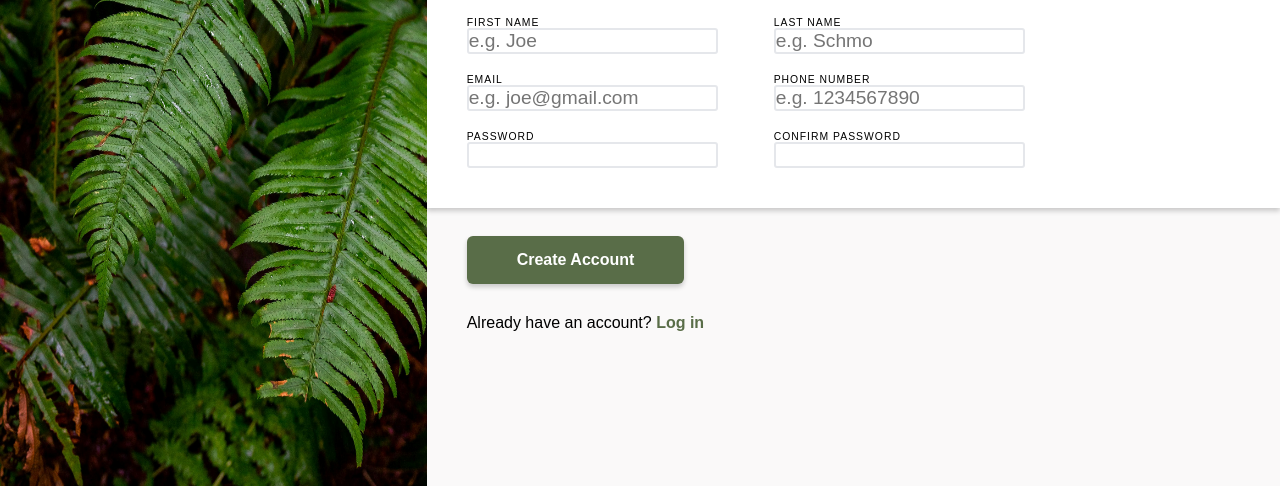
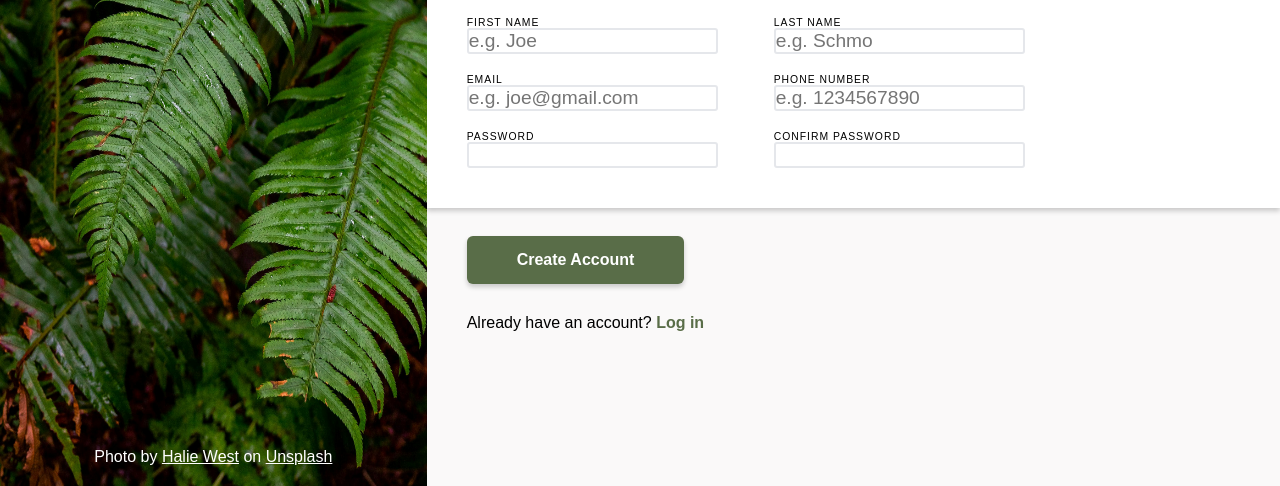
Before and after one commit to emmanueloyelade391/odin-sign-up-form, a plain HTML site: page index.html in a window 1280 px wide. Shown: the part 314-800 px from the top of the page. Drawn offline with Linux system fonts and the light colour scheme; files whose address does not match are found by name.

Commit message:
Add credits for the image of leaves
The credits guide the user to Halie West's page on
the Unsplash website, who is the owner of the
image of leaves that I used in my project.

```diff
--- a/index.html
+++ b/index.html
@@ -22,6 +22,10 @@
             alt="The face of the Norse god Odin"
           />
           <span class="logo-name">Odin</span>
+        </div>
+
+        <div class="credits">
+          <p>Photo by <span>Halie West</span> on <span>Unsplash</span></p>
         </div>
       </div>
 
--- a/style.css
+++ b/style.css
@@ -52,6 +52,20 @@
 
 .logo-name {
   font-size: 5rem;
+}
+
+.credits {
+  font-family: arial;
+  text-align: center;
+  width: 100%;
+  position: absolute;
+  bottom: 0;
+  color: white;
+  margin-bottom: 20px;
+}
+
+.credits span {
+  text-decoration: underline;
 }
 
 .form-section {
```
